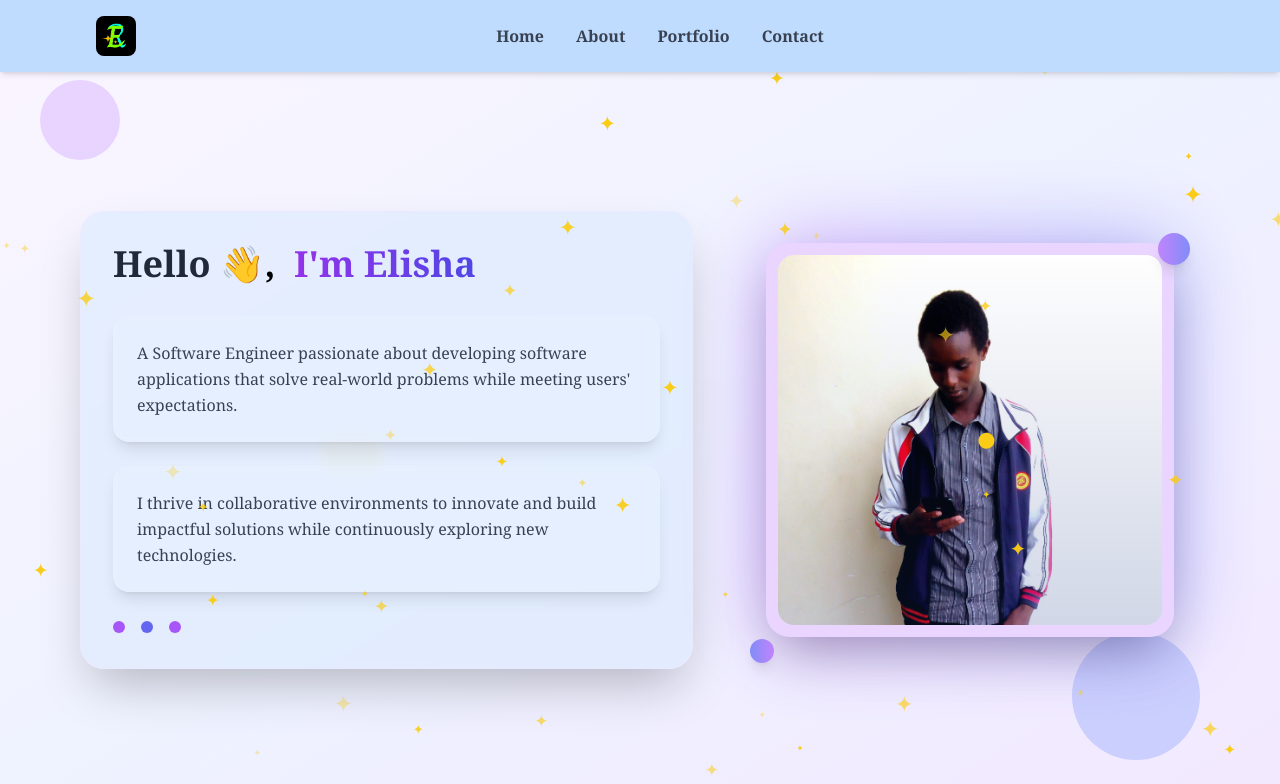
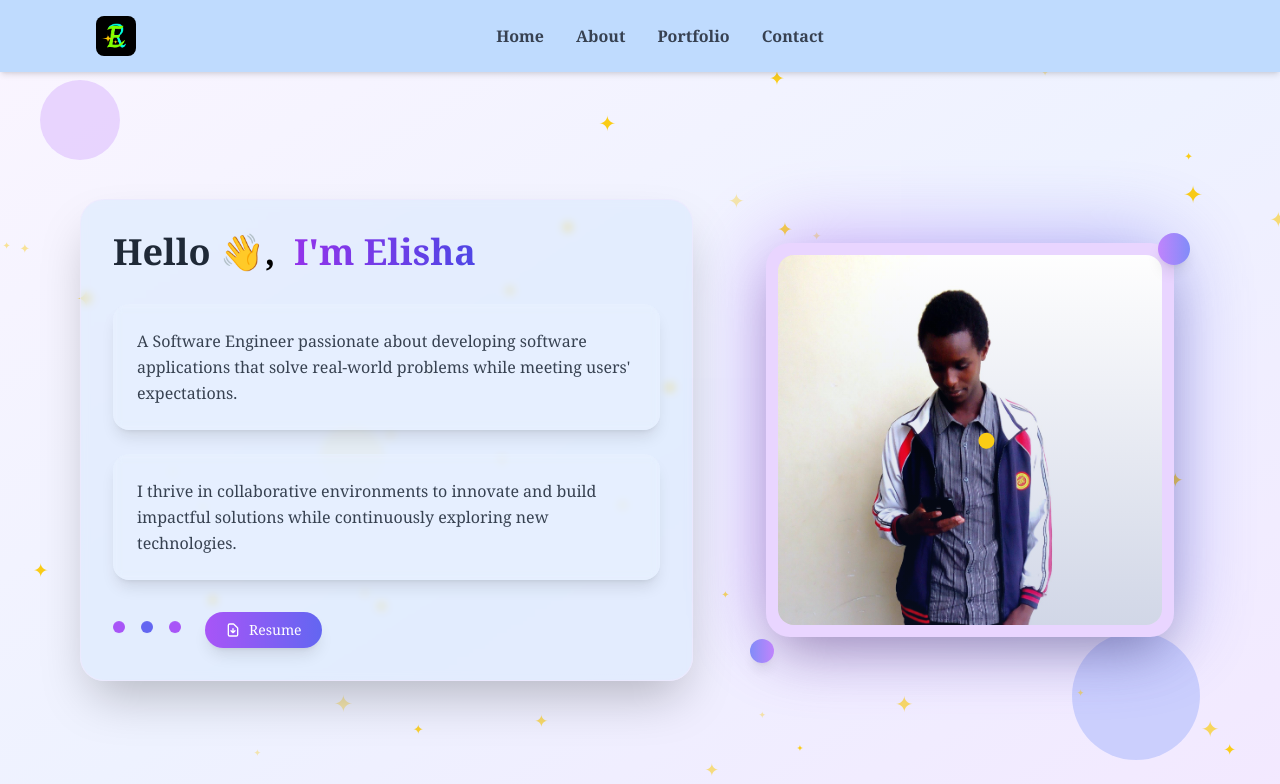
Before and after one commit to Elisha-Kiplangat/Portfolio-Website, a React (Vite) app: page / in a window 1280 px wide. Shown: the top 784 px of the page. Built offline with nearby package versions, Linux system fonts and the light colour scheme.

Commit message:
Resume download btn

```diff
--- a/src/components/Hero.tsx
+++ b/src/components/Hero.tsx
@@ -31,12 +31,12 @@ const Hero = () => {
       <div className="absolute top-1/2 left-1/4 w-16 h-16 bg-yellow-300 rounded-full opacity-15 animate-bounce"></div>
 
       {/* Animated stars background */}
-      <div className="absolute inset-0 z-20">
+      <div className="absolute inset-0 z-0">
         <div className="absolute inset-0 flex flex-wrap justify-center items-center">
           {Array.from({ length: 50 }).map((_, i) => (
             <motion.div
               key={i}
-              className="text-yellow-400"
+              className="text-yellow-400 pointer-events-none"
               style={{
                 fontSize: `${Math.random() * 1 + 0.5}rem`,
                 position: 'absolute',
@@ -88,7 +88,7 @@ const Hero = () => {
                 </div>
 
                 <motion.div
-                  className="mt-8 flex justify-center md:justify-start"
+                  className="mt-8 flex justify-center md:justify-start items-center space-x-6"
                   initial={{ opacity: 0, y: 20 }}
                   animate={{ opacity: 1, y: 0 }}
                   transition={{ delay: 1.2, duration: 0.6 }}
@@ -98,6 +98,35 @@ const Hero = () => {
                     <div className="w-3 h-3 bg-indigo-500 rounded-full animate-bounce delay-100"></div>
                     <div className="w-3 h-3 bg-purple-500 rounded-full animate-bounce delay-200"></div>
                   </div>
+
+                  <motion.button
+                    className="bg-gradient-to-r from-purple-500 to-indigo-500 hover:from-purple-600 hover:to-indigo-600 text-white font-medium py-2 px-5 rounded-full shadow-lg hover:shadow-xl transform hover:scale-105 transition-all duration-300 flex items-center space-x-2 text-sm cursor-pointer relative z-30"
+                    onClick={() => {
+
+                      const link = document.createElement('a');
+                      link.href = '/Resume.pdf';
+                      link.download = 'Elisha_Kiplangat_Resume.pdf';
+                      link.click();
+                    }}
+                    initial={{ opacity: 0, x: 20 }}
+                    animate={{ opacity: 1, x: 0 }}
+                    transition={{ delay: 1.4, duration: 0.6 }}
+                  >
+                    <svg
+                      className="w-4 h-4"
+                      fill="none"
+                      stroke="currentColor"
+                      viewBox="0 0 24 24"
+                    >
+                      <path
+                        strokeLinecap="round"
+                        strokeLinejoin="round"
+                        strokeWidth="2"
+                        d="M12 10v6m0 0l-3-3m3 3l3-3m2 8H7a2 2 0 01-2-2V5a2 2 0 012-2h5.586a1 1 0 01.707.293l5.414 5.414a1 1 0 01.293.707V19a2 2 0 01-2 2z"
+                      />
+                    </svg>
+                    <span>Resume</span>
+                  </motion.button>
                 </motion.div>
               </div>
             </motion.div>
```
